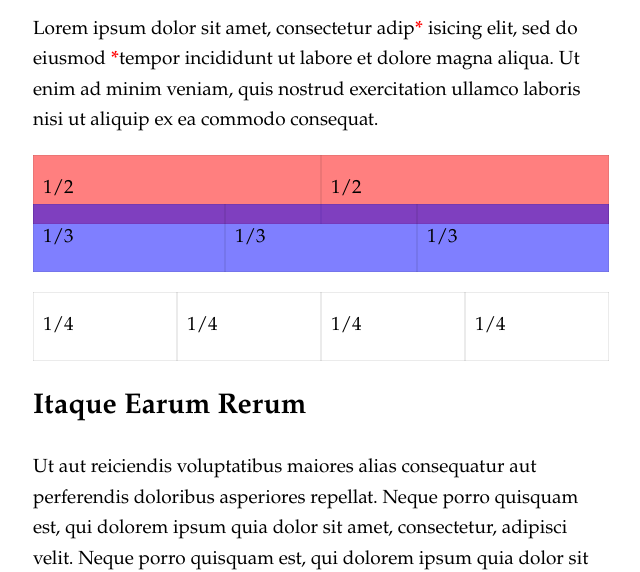
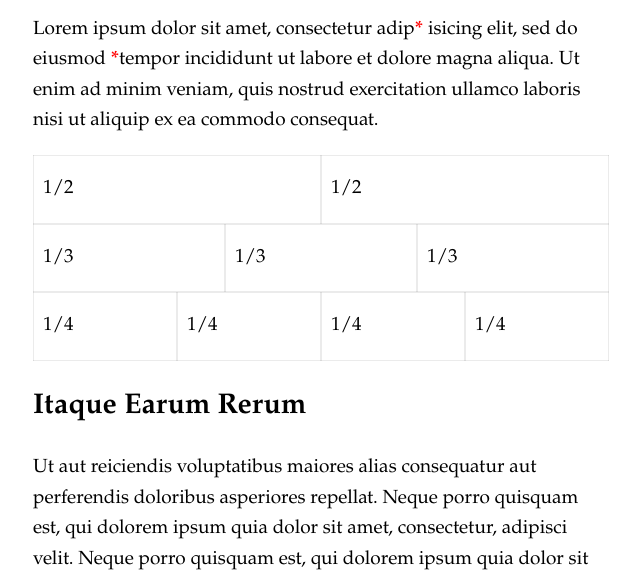
Before and after one commit to tedw/responsive-bootstrap, a plain HTML site: page index.html in a window 1280 px wide. Shown: the part 236-808 px from the top of the page, without its empty margins (319-959 px from the left). Drawn offline with nearby package versions, Linux system fonts and the light colour scheme.

Commit message:
Minor edits, update comments

```diff
--- a/css/_base.scss
+++ b/css/_base.scss
@@ -9,23 +9,6 @@
 
 html {
 	@include transition( font-size 100ms ease-in-out );
-}
-
-
-/* TEST COLOR FUNCTIONS */
-$old-ie: false;
-
-.col-50 {
-	background-color: color-alpha( #f00, 0.5 );
-}
-
-.col-33 {
-	background-color: color-alpha( rgba(0,0,255,0.5), #FF7F7F );
-}
-
-.row:nth-of-type(2) {
-	position: relative;
-	top: -20px;
 }
 
 
--- a/css/_mixins.scss
+++ b/css/_mixins.scss
@@ -5,7 +5,7 @@
 /* Unit Calculations */
 
 // Strip Units
-// http://stackoverflow.com/questions/12328259/how-do-you-strip-the-unit-from-any-number-in-sass
+// Reference: http://stackoverflow.com/questions/12328259/how-do-you-strip-the-unit-from-any-number-in-sass
 @function clean( $val ) {
 	@return $val / ($val * 0 + 1);
 }
@@ -158,19 +158,6 @@
 	}
 }
 
-// DEPRECIATED - Border Radius
-// @mixin border-radius( $radius ) {
-// -webkit-border-radius: $radius; // Safari 3-4, iOS 1-3.2, Android <=1.6
-// 			border-radius: $radius; // Opera 10.5, IE9+, Safari 5, Chrome, Firefox 4+, iOS 4, Android 2.1+
-// }
-
-// DEPRECIATED - Background Color Using RGBA
-// Can just use the rgba function instead
-// @mixin background-rgba( $color, $opacity ) {
-// 	background-color: $color;
-// 	background-color: rgba($color, $opacity);
-// }
-
 // Background Clip
 // useful if you don't want a bg color from leaking outside the border
 @mixin background-clip() {
@@ -190,16 +177,6 @@
 	-webkit-background-clip: text;
 }
 
-// DEPRECIATED - High Resolution Media Query
-// Use Bourbon mixin http://bourbon.io/docs/#hidpi-media-query
-// Usage: @include hidpi(1.5)
-//
-// @mixin hires-mq( $ratio ) {
-// 	@media only screen and (-webkit-min-device-pixel-ratio: $ratio), only screen and (min-resolution: ($ratio * 96) + 'dpi') {
-// 		@content;
-// 	}
-// }
-
 // High Resolution Background Image
 $img-path: '../img/' !default; /* Set image path if not previously defined */
 
@@ -215,15 +192,47 @@ $img-path: '../img/' !default; /* Set image path if not previously defined */
 	}
 }
 
-
-// Code for old IE
+// Set old IE flag if not already defined
 $old-ie: false !default;
 
+// Render code in old IE only
 @mixin old-ie {
 	@if $old-ie {
 		@content;
 	}
 }
+
+// Do not render code in old IE
+@mixin not-old-ie {
+	@if not $old-ie {
+		@content;
+	}
+}
+
+
+// DEPRECIATED - Border Radius
+// Unnecessary unless supporting certain old browsers http://caniuse.com/border-radius
+// @mixin border-radius( $radius ) {
+// -webkit-border-radius: $radius; // Safari 3-4, iOS 1-3.2, Android <=1.6
+// 			border-radius: $radius; // Opera 10.5, IE9+, Safari 5, Chrome, Firefox 4+, iOS 4, Android 2.1+
+// }
+
+// DEPRECIATED - Background Color Using RGBA
+// Can just use the color-alpha() function instead
+// @mixin background-rgba( $color, $opacity ) {
+// 	background-color: $color;
+// 	background-color: rgba($color, $opacity);
+// }
+
+// DEPRECIATED - High Resolution Media Query
+// Use Bourbon mixin http://bourbon.io/docs/#hidpi-media-query
+// Usage: @include hidpi(1.5)
+//
+// @mixin hires-mq( $ratio ) {
+// 	@media only screen and (-webkit-min-device-pixel-ratio: $ratio), only screen and (min-resolution: ($ratio * 96) + 'dpi') {
+// 		@content;
+// 	}
+// }
 
 
 /* ==========================================================================
```
Also changed, not shown: css/main-old-ie.css, css/main.css.
